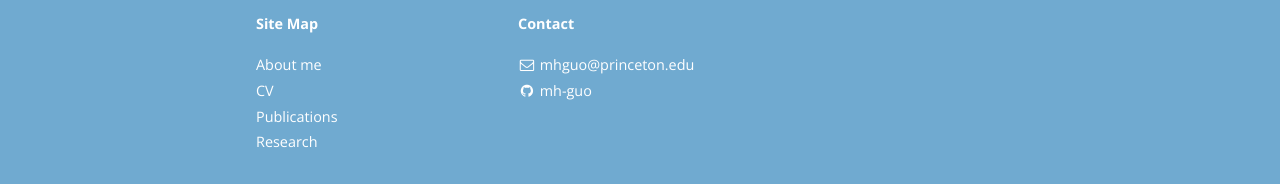
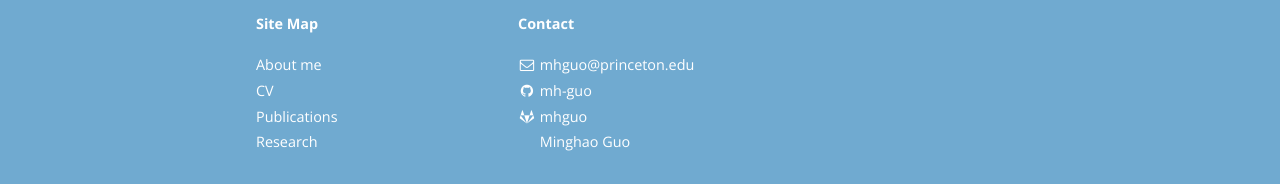
Before and after one commit to mh-guo/mh-guo-slate.github.io, a Jekyll site: the page built from index.html, in a window 1280 px wide and 900 px high, scrolled down 1753 px. Shown: the part 713-897 px from the top of the window. Built offline with Jekyll 4.4.1, drawn with Linux system fonts in a browser that asks for light colours; nearby versions of some CDN libraries; a script that is not in the unit is left out; the list of posts is cut into pages by our own code.

Commit message:
Add gitlab and orcid

```diff
--- a/_config.yml
+++ b/_config.yml
@@ -101,11 +101,18 @@ social:
     desc: Fork me on GitHub
     share: false
 
+  - name: GitLab
+    icon: gitlab
+    username: mhguo
+    url: https://gitlab.com/mhguo
+    desc: Fork me on GitLab
+    share: false
+
   - name: ORCID
     icon: ORCID
-    username: ""
-    url: ""
-    desc: Fork me on GitHub
+    username: "Minghao Guo"
+    url: "https://orcid.org/0000-0002-3680-5420"
+    desc:
     share: false
 
 
```
